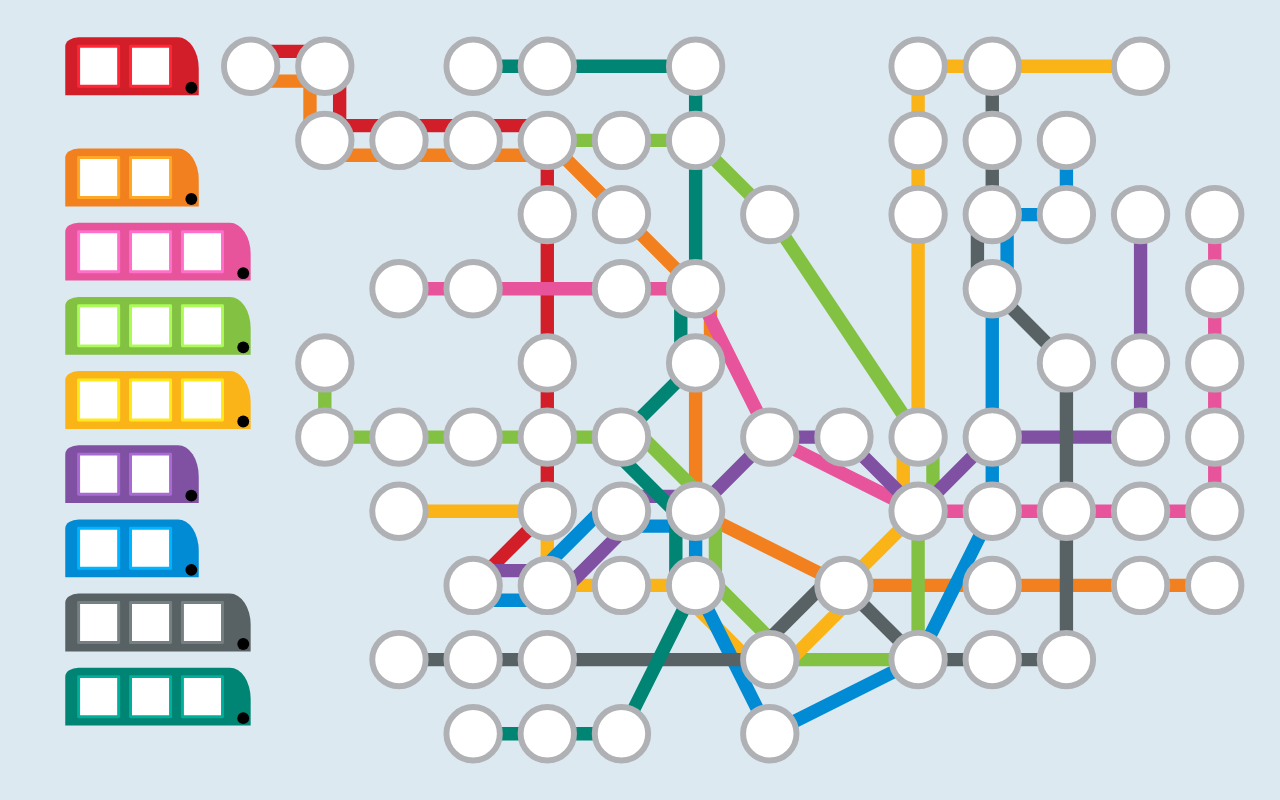
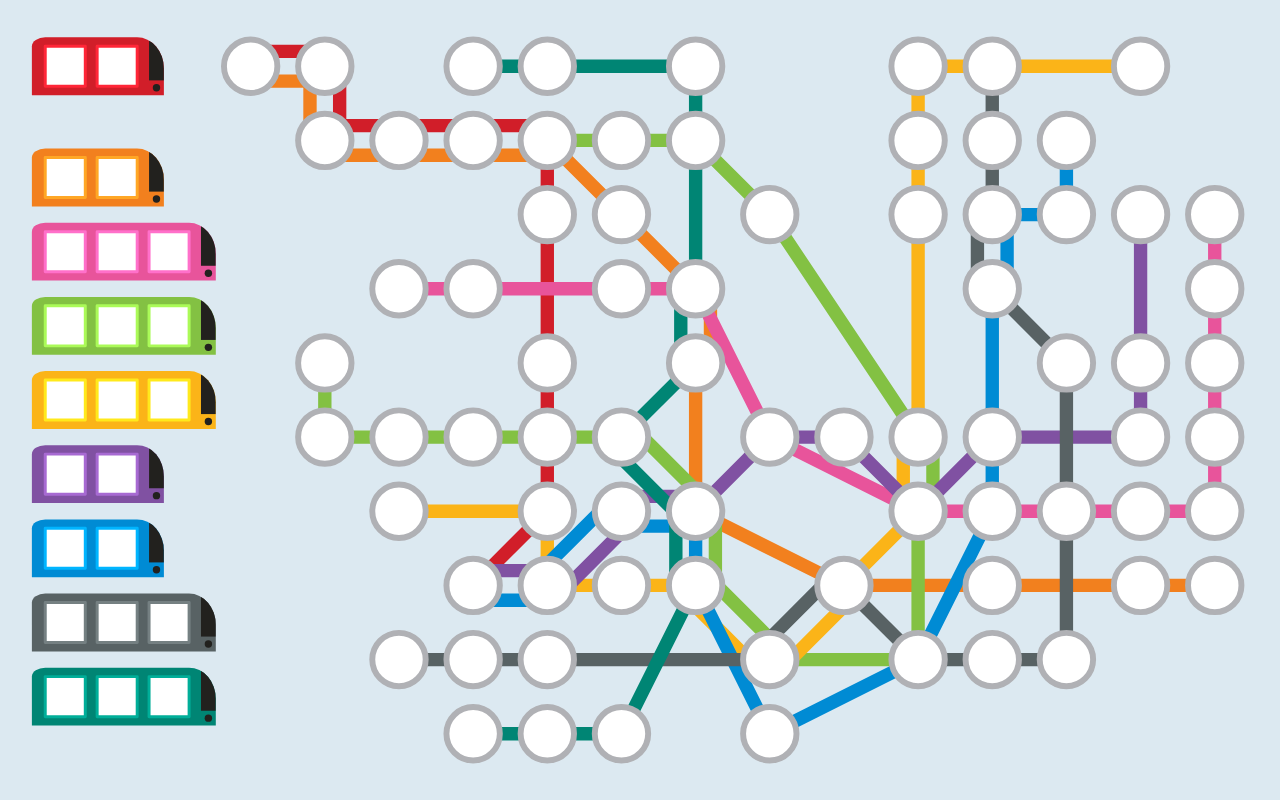
Before and after one commit to jcbelanger/metro-x, a React (Create React App) app: page / in a window 1280 px wide. Built offline with nearby package versions, Linux system fonts and the light colour scheme.

Commit message:
Cart front

```diff
--- a/src/App.js
+++ b/src/App.js
@@ -21,9 +21,10 @@ function App() {
       verticalPadding: 6,
       horizontalPadding: 9,
       front: {
-        cornerX: 5,
+        cornerX: 9,
         cornerY: 15,
-        lightRadius: 4
+        width: 10,
+        lightRadius: 2.5
       },
       window: {
         gap: 8,
@@ -97,6 +98,7 @@ function App() {
             front: {
               cornerX: frontCornerX,
               cornerY: frontCornerY,
+              width: frontWidth,
               lightRadius: frontLightRadius
             },
             window: {
@@ -111,33 +113,55 @@ function App() {
           const numWindowGaps = Math.max(0, subway.windows - 1);
           const trainCarWidth = subway.windows * windowWidth + numWindowGaps * windowGap + 2 * horizontalPadding + frontCornerX;
           const trainCarHeight = windowHeight + 2 * verticalPadding;
-          const left = cx;
+          const left = cx - windowWidth / 2 - horizontalPadding;
           const top = cy - trainCarHeight / 2;
 
-          const trainCartPathId = `train-cart-body-${subway.name}`;
+          const bodyId = `train-cart-body-${subway.name}`;
+          const bodyClipId = `train-cart-body-clip-${subway.name}`;
+
+          const frontLightMargin = frontWidth / 2 - frontLightRadius;
+          const frontLightCx = left + trainCarWidth - frontLightRadius - frontLightMargin;
+          const frontLightCy = top + trainCarHeight - frontLightRadius - frontLightMargin;
+
+          const frontWindowLeft = left + trainCarWidth - frontWidth;
+          const frontWindowHeight = trainCarHeight - 2 * (frontLightMargin + frontLightRadius);
 
           return <g key={subway.name}>
             <path
-                id={trainCartPathId}
+                id={bodyId}
                 fill={subway.color}
                 d={`
                   M${left},${top}
                   m${0},${verticalPadding}
                   a${horizontalPadding},${verticalPadding} 0 0,1 ${horizontalPadding},${-verticalPadding}
-                  h${trainCarWidth - 2 * horizontalPadding}
+                  h${trainCarWidth - 2 * horizontalPadding - frontCornerX}
                   a${horizontalPadding + frontCornerX},${verticalPadding + frontCornerY} 0 0,1 ${horizontalPadding + frontCornerX},${verticalPadding + frontCornerY}
-                  v${trainCarHeight - verticalPadding - frontCornerY}
-                  h${-trainCarWidth - frontCornerX}
+                  v${trainCarHeight - frontCornerY - verticalPadding}
+                  h${-trainCarWidth}
                   z
                 `}
               />
 
+              <clipPath id={bodyClipId}>
+                <use href={`#${bodyId}`} />
+              </clipPath>
+
               <circle
-                cx={left + trainCarWidth - frontLightRadius + frontCornerX - (frontCornerX - frontLightRadius)}
-                cy={top + trainCarHeight - frontLightRadius - (frontCornerX - frontLightRadius)}
+                cx={frontLightCx}
+                cy={frontLightCy}
                 r={frontLightRadius}
-                fill="#000"
+                fill="#22211e"
               />
+
+              <rect
+                x={frontWindowLeft}
+                y={top}
+                width={frontWidth}
+                height={frontWindowHeight}
+                fill="#22211e"
+                clip-path={`url(#${bodyClipId})`}
+              />
+
 
             {[...rangeMap(subway.windows, windowIndex => {
               const windowLeft = left + horizontalPadding + windowIndex * (windowWidth + windowGap);
@@ -156,7 +180,8 @@ function App() {
                   fill="none"
                   stroke={subway.color}
                   d={`M${windowLeft},${windowTop} h${windowWidth} v${windowHeight} h${-windowWidth} z`}
-                  filter="url(#trainCarWindowBorder)" />
+                  filter="url(#trainCarWindowBorder)"
+                />
               </g>;
             })]}
 
@@ -206,7 +231,8 @@ function App() {
               strokeWidth={styles.route.strokeWidth}
               strokeLinejoin="round"
               fill="none"
-              stroke={subway.color} />
+              stroke={subway.color}
+            />
           </g>
         })}
       </g>
@@ -223,7 +249,8 @@ function App() {
             strokeWidth={styles.station.strokeWidth}
             className='station-circle'
             tabIndex={-1}
-            onClick={() => handleStationClick([x, y])} />;
+            onClick={() => handleStationClick([x, y])}
+          />;
         })}
       </g>
     </svg>
```
